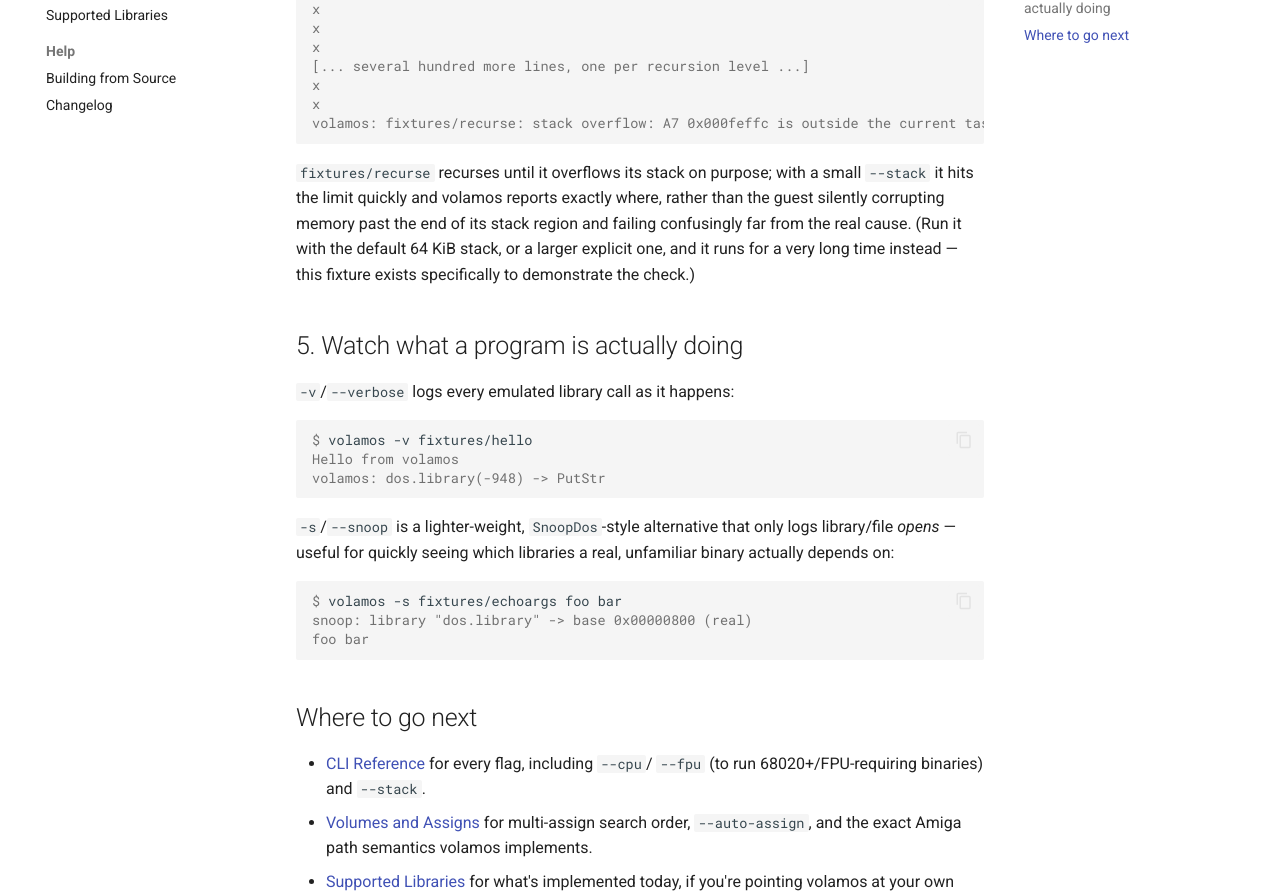
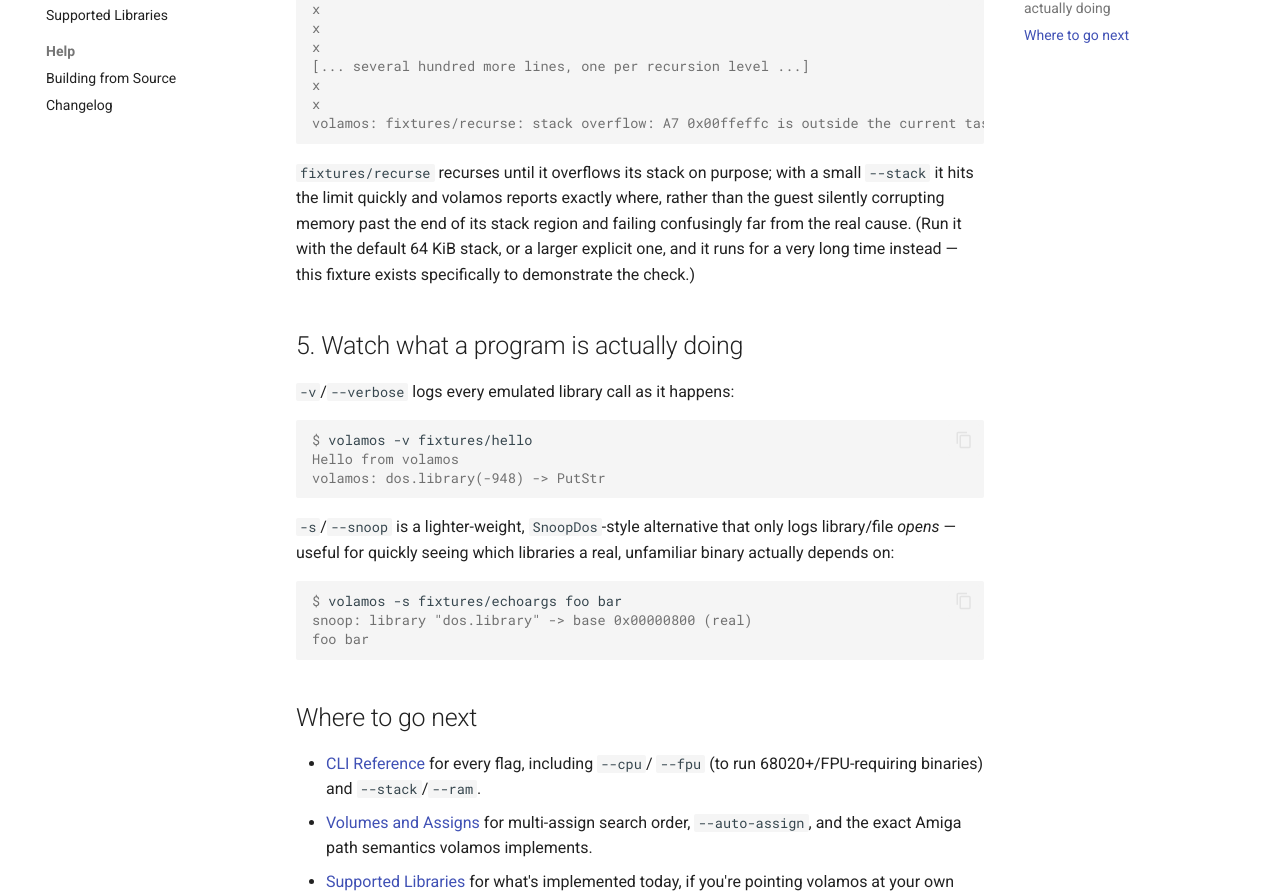
Before and after one commit to sidick/volamos, an MkDocs documentation site: the page built from userdocs/Getting-Started.md, in a window 1280 px wide and 1400 px high, scrolled down 1377 px. Shown: the part 299-1192 px from the top of the window. Built offline with MkDocs 1.6.1 and Material for MkDocs 9.7.7, drawn with Linux system fonts in a browser that asks for light colours; comment, search, counter and statistics services are not loaded; the version menu is left out.

Commit message:
Update Getting Started's stack-overflow example for the new 16 MiB default
The --ram default change moved the stack region's addresses; the
example output was stale. Also point to --ram alongside --stack in
the CLI Reference pointer.

Co-Authored-By: Claude Sonnet 5 <noreply@anthropic.com>
Claude-Session: https://claude.ai/code/session_01DcNkkQZYhXwN7FemtJMfzQ

````diff
--- a/userdocs/Getting-Started.md
+++ b/userdocs/Getting-Started.md
@@ -83,7 +83,7 @@ x
 [... several hundred more lines, one per recursion level ...]
 x
 x
-volamos: fixtures/recurse: stack overflow: A7 0x000feffc is outside the current task's stack bounds [0x000ff000, 0x00100000] -- try running with a larger --stack
+volamos: fixtures/recurse: stack overflow: A7 0x00ffeffc is outside the current task's stack bounds [0x00fff000, 0x01000000] -- try running with a larger --stack
 ```
 
 `fixtures/recurse` recurses until it overflows its stack on purpose;
@@ -117,7 +117,7 @@ foo bar
 ## Where to go next
 
 - [CLI Reference](CLI-Reference.md) for every flag, including `--cpu`/
-  `--fpu` (to run 68020+/FPU-requiring binaries) and `--stack`.
+  `--fpu` (to run 68020+/FPU-requiring binaries) and `--stack`/`--ram`.
 - [Volumes and Assigns](Volumes-and-Assigns.md) for multi-assign search
   order, `--auto-assign`, and the exact Amiga path semantics volamos
   implements.
````
